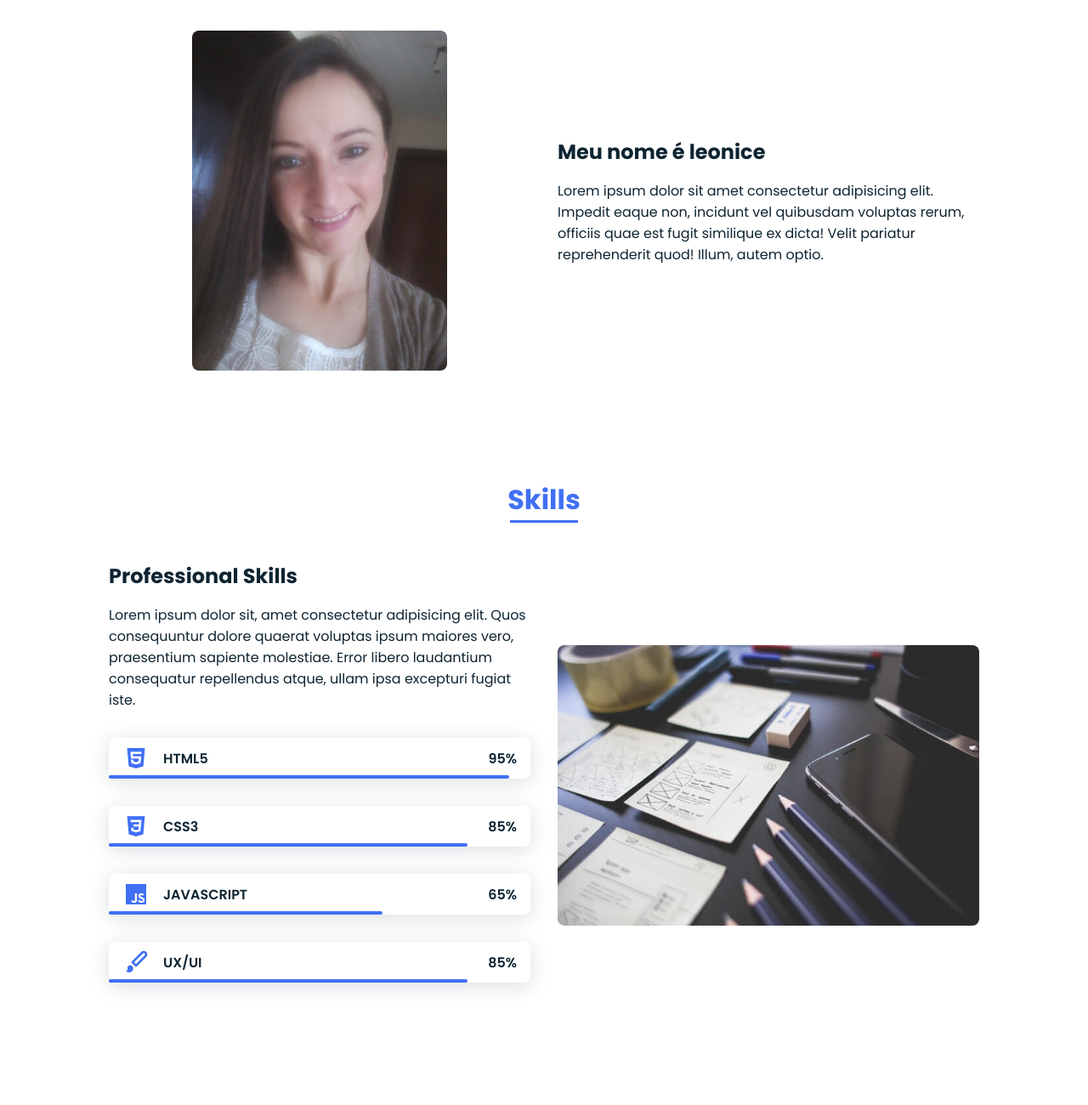
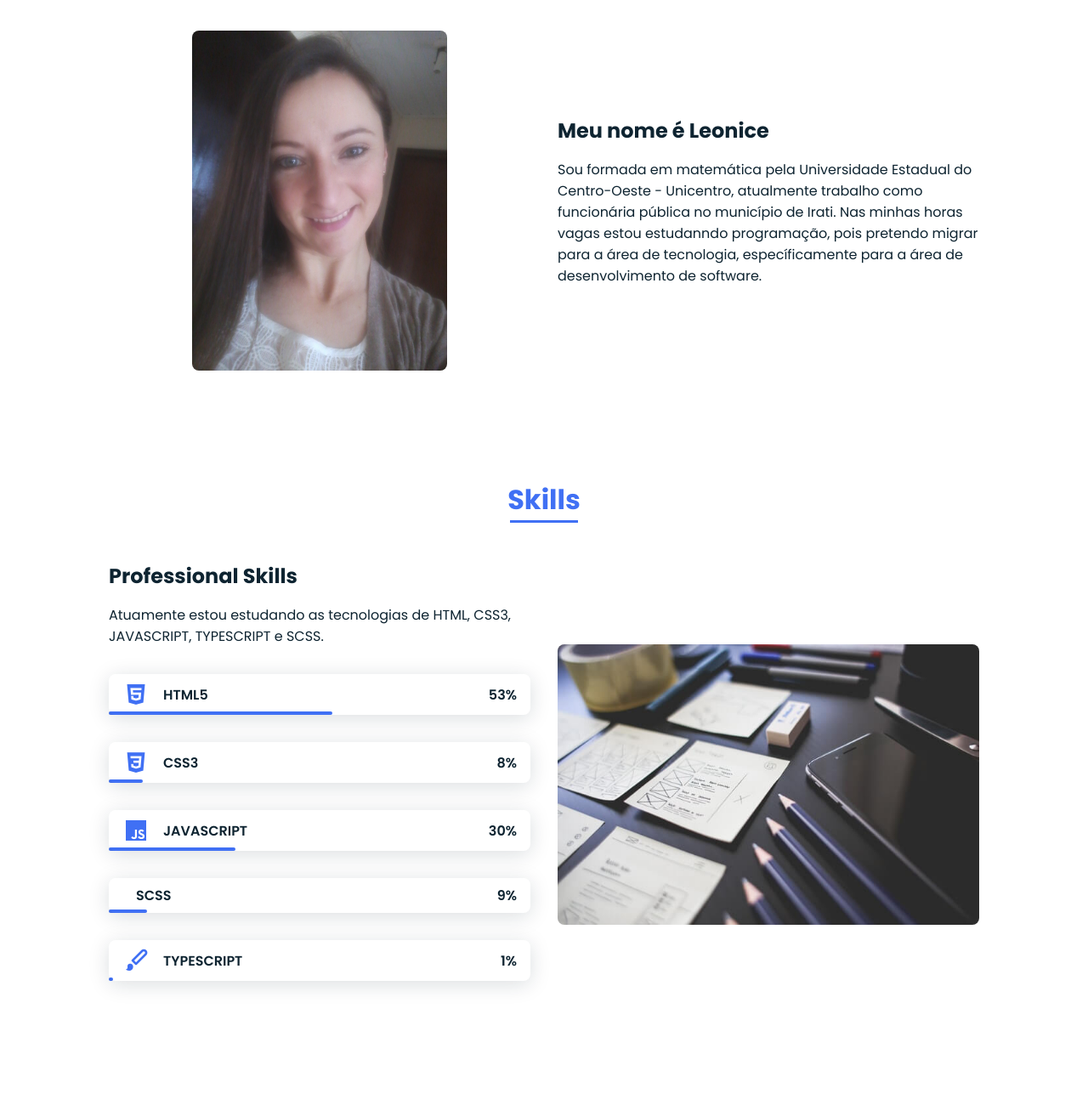
Before and after one commit to leoniceruvienski/MyPortfolio, a plain HTML site: page index.html in a window 1280 px wide. Shown: the part 940-2240 px from the top of the page at 85% size. Drawn offline with nearby package versions, Linux system fonts and the light colour scheme.

Commit message:
Modificações em indexhtml e css3

```diff
--- a/assets/css/style.css
+++ b/assets/css/style.css
@@ -275,16 +275,19 @@ img{
     z-index: var(--z-back);
 }
 .skills__html{
-    width: 95%;
+    width: 53%;
 }
-.skills__css{
-    width: 85%;
+.skills__css3{
+    width: 8%;
 }
 .skills__js{
-    width: 65%;
+    width: 30%;
 }
-.skills__ux{
-    width: 85%;
+.skills__ts{
+    width: 1%;
+}
+.skills__scss{
+   width: 9%
 }
 .skills__img{
     border-radius: .5rem;
--- a/index.html
+++ b/index.html
@@ -64,11 +64,12 @@
                     </div>
 
                     <div>
-                        <h2 class="about__subtitle"> Meu nome é leonice</h2>
-                        <p class="about__text">Lorem ipsum dolor sit amet consectetur
-                            adipisicing elit. Impedit eaque non, incidunt vel
-                            quibusdam voluptas rerum, officiis quae est fugit similique ex dicta!
-                             Velit pariatur reprehenderit quod! Illum, autem optio.</p>
+                        <h2 class="about__subtitle"> Meu nome é Leonice</h2>
+                        <p class="about__text">Sou formada em matemática pela Universidade Estadual do Centro-Oeste - Unicentro,
+                            atualmente trabalho como funcionária pública no município de Irati. Nas minhas horas vagas estou
+                            estudanndo programação, pois pretendo migrar para a área de tecnologia, específicamente para a área
+                            de desenvolvimento de software.
+                        </p>
                     </div>
 
                 </div>
@@ -80,11 +81,7 @@
                 <div class="skills__container bd-grid">
                     <div>
                         <h2 class="skills__subtitle">Professional Skills</h2>
-                        <p class="skills__text">Lorem ipsum dolor sit, amet
-                            consectetur adipisicing elit. Quos consequuntur
-                            dolore quaerat voluptas ipsum maiores vero, praesentium
-                            sapiente molestiae. Error libero laudantium consequatur repellendus atque,
-                            ullam ipsa excepturi fugiat iste.
+                        <p class="skills__text">Atuamente estou estudando as tecnologias de HTML, CSS3, JAVASCRIPT, TYPESCRIPT e SCSS.
                         </p>
 
                         <div class="skills__data">
@@ -94,7 +91,7 @@
                             </div>
                             <div class="skills__bar skills__html"></div>
                             <div>
-                                <span class="skills__percentage">95%</span>
+                                <span class="skills__percentage">53%</span>
                             </div>
                         </div>
 
@@ -104,9 +101,9 @@
                                 <span class="skills__name">CSS3</span>
                             </div>
 
-                            <div class="skills__bar skills__css"></div>
+                            <div class="skills__bar skills__css3"></div>
                             <div>
-                                <span class="skills__percentage">85%</span>
+                                <span class="skills__percentage">8%</span>
                             </div>
                         </div>
 
@@ -117,17 +114,27 @@
                             </div>
                             <div class="skills__bar skills__js"></div>
                             <div>
-                                <span class="skills__percentage">65%</span>
+                                <span class="skills__percentage">30%</span>
+                            </div>
+                        </div>
+                        <div class="skills__data">
+                            <div class="skills__names">
+                                <i class='bx bxl-scss skills__icon'></i>
+                                <span class="skills__name">SCSS</span>
+                            </div>
+                            <div class="skills__bar skills__scss"></div>
+                            <div>
+                                <span class="skills__percentage">9%</span>
                             </div>
                         </div>
                         <div class="skills__data">
                             <div class="skills__names">
                                 <i class='bx bxs-paint skills__icon'></i>
-                                <span class="skills__name">UX/UI</span>
+                                <span class="skills__name">TYPESCRIPT</span>
                             </div>
-                            <div class="skills__bar skills__ux"></div>
+                            <div class="skills__bar skills__ts"></div>
                             <div>
-                                <span class="skills__percentage">85%</span>
+                                <span class="skills__percentage">1%</span>
                             </div>
 
                         </div>
```
